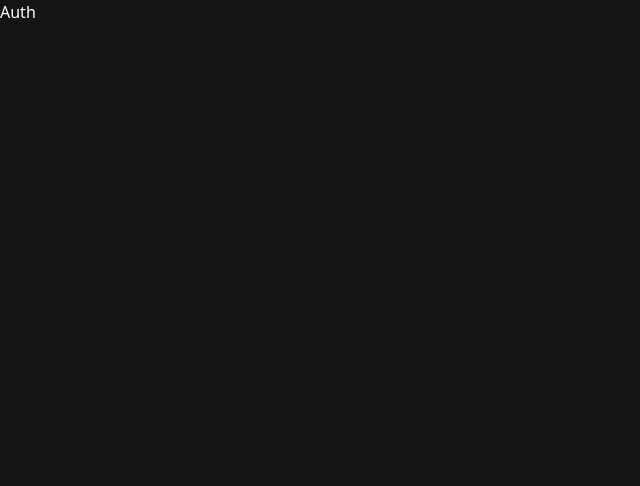
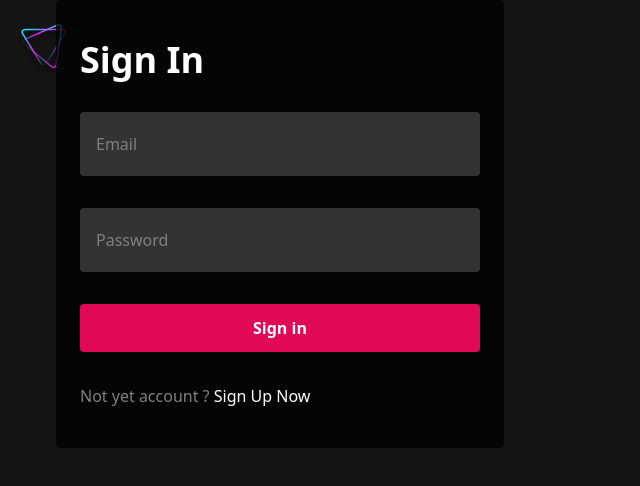
Before and after one commit to MuhammadqodirMuminov/bootcamp-movie-app, a Next.js app: page /auth in a window 1280 px wide. Shown: the top 486 px of the page, without its empty margins (0-640 px from the left). Built offline with nearby package versions, Linux system fonts and the light colour scheme.

Commit message:
login & register

```diff
--- a/package.json
+++ b/package.json
@@ -9,6 +9,7 @@
 		"lint": "next lint"
 	},
 	"dependencies": {
+		"firebase": "^9.17.2",
 		"next": "13.2.3",
 		"react": "18.2.0",
 		"react-dom": "18.2.0",
--- /dev/null
+++ b/src/firebase/index.ts
@@ -0,0 +1,19 @@
+import { initializeApp, getApp, getApps } from "firebase/app";
+import { getFirestore } from "firebase/firestore";
+import { getAuth } from "firebase/auth";
+
+const firebaseConfig = {
+	apiKey: "AIzaSyBA1YGCNVFvCFY4a2LMuMk3UaTbJphs__Q",
+	authDomain: "movie-app-eea02.firebaseapp.com",
+	projectId: "movie-app-eea02",
+	storageBucket: "movie-app-eea02.appspot.com",
+	messagingSenderId: "384379827593",
+	appId: "1:384379827593:web:f17a847102b7659604dd58",
+};
+
+const app = !getApps() ? initializeApp(firebaseConfig) : getApp();
+const db = getFirestore();
+const auth = getAuth();
+
+export default app;
+export { db, auth };
--- a/src/pages/auth.tsx
+++ b/src/pages/auth.tsx
@@ -1,8 +1,93 @@
+import Head from "next/head";
+import Image from "next/image";
+import { useState } from "react";
 
 const Auth = () => {
-  return (
-    <div>Auth</div>
-  )
-}
+	const [auth, setAuth] = useState<"signIn" | "signUp">("signIn");
 
-export default Auth
+	const toogleSignIn = (state: "signIn" | "signUp") => {
+		setAuth(state);
+	};
+
+	return (
+		<>
+			<Head>
+				<title>Auth - Movie</title>
+				<meta
+					name="description"
+					content="TO watch the movies sign to app"
+				/>
+				<meta
+					name="viewport"
+					content="width=device-width, initial-scale=1"
+				/>
+				<link rel="icon" href="/logo.svg" />
+			</Head>
+
+			<Image
+				src={"/logo.svg"}
+				alt={"logo"}
+				width={56}
+				height={56}
+				className={" absolute top-4 left-4 cursor-pointer object-contain"}
+			/>
+
+			<form className=" relative mt-24 space-y-8 rounded bg-black/75 py-10 px-6  md:mt-0 md:max-w-md md:mx-14">
+				<h1 className="text-4xl font-semibold">
+					{auth === "signUp" ? "Sign Up" : "Sign In"}
+				</h1>
+
+				<div className=" space-y-8">
+					<label className=" inline-block w-full">
+						<input type="text" placeholder="Email" className="input" />
+					</label>
+					<label className=" inline-block w-full">
+						<input
+							type="password"
+							placeholder="Password"
+							className="input"
+						/>
+					</label>
+
+					{auth === "signIn" ? (
+						<button
+							type="submit"
+							className="w-full bg-[#E10856] py-3 font-semibold rounded">
+							Sign in
+						</button>
+					) : (
+						<button
+							type="submit"
+							className="w-full bg-[#E10856] py-3 font-semibold rounded">
+							Sign Up
+						</button>
+					)}
+
+					{auth === "signIn" ? (
+						<div className=" text-[gray]">
+							Not yet account ?{" "}
+							<button
+								type="button"
+								onClick={() => toogleSignIn("signUp")}
+								className="text-white hover:underline">
+								Sign Up Now
+							</button>
+						</div>
+					) : (
+						<div className=" text-[gray]">
+							Already have account ?{" "}
+							<button
+								type="button"
+								onClick={() => toogleSignIn("signIn")}
+								className="text-white hover:underline">
+								Sign In
+							</button>
+						</div>
+					)}
+				</div>
+			</form>
+		</>
+	);
+};
+
+export default Auth;
--- a/src/styles/globals.css
+++ b/src/styles/globals.css
@@ -18,4 +18,8 @@
 	.navLink {
 		@apply cursor-pointer text-sm font-light text-[#fff] hover:text-[#b3b3b3];
 	}
+
+	.input {
+		@apply w-full rounded bg-[#333] py-5 px-4 placeholder-[gray] outline-none   focus:bg-[#454545];
+	}
 }
```
Also changed, not shown: 1 other file (tests, documents, lock files or other folders).
